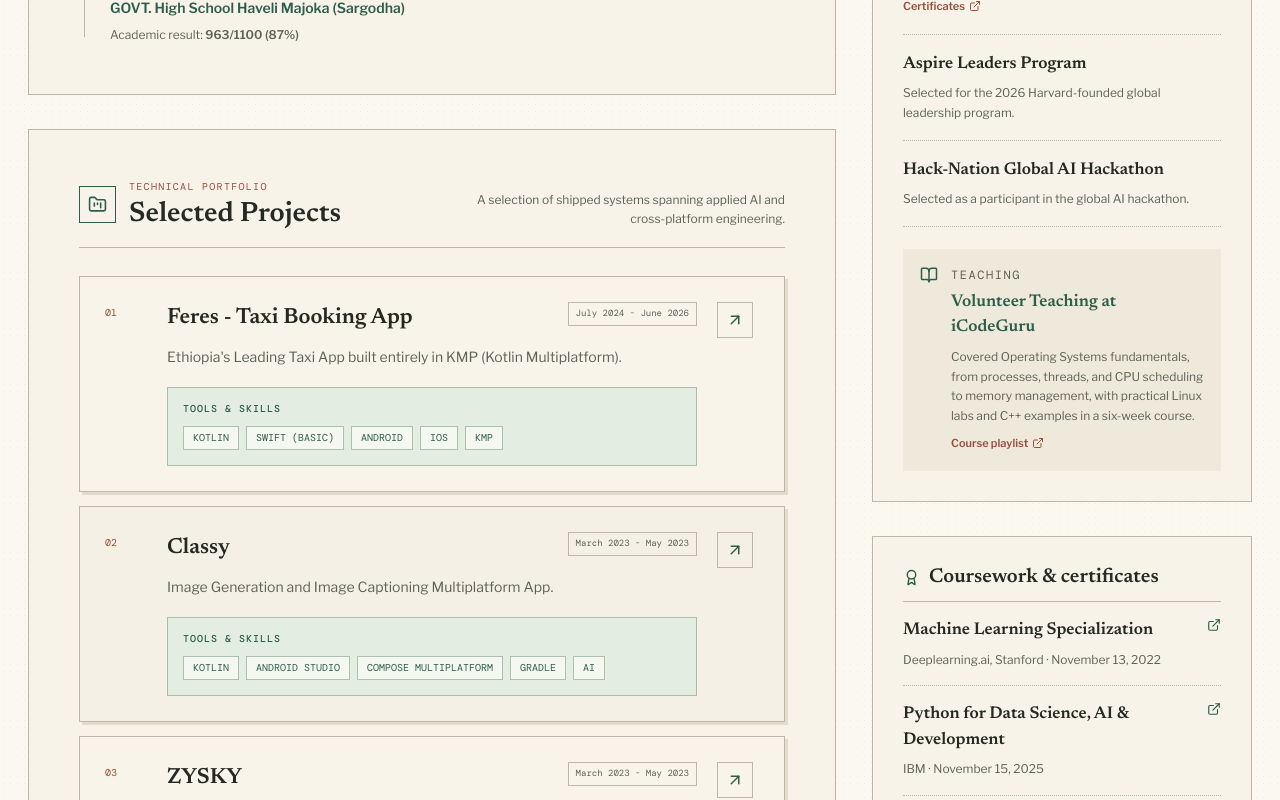
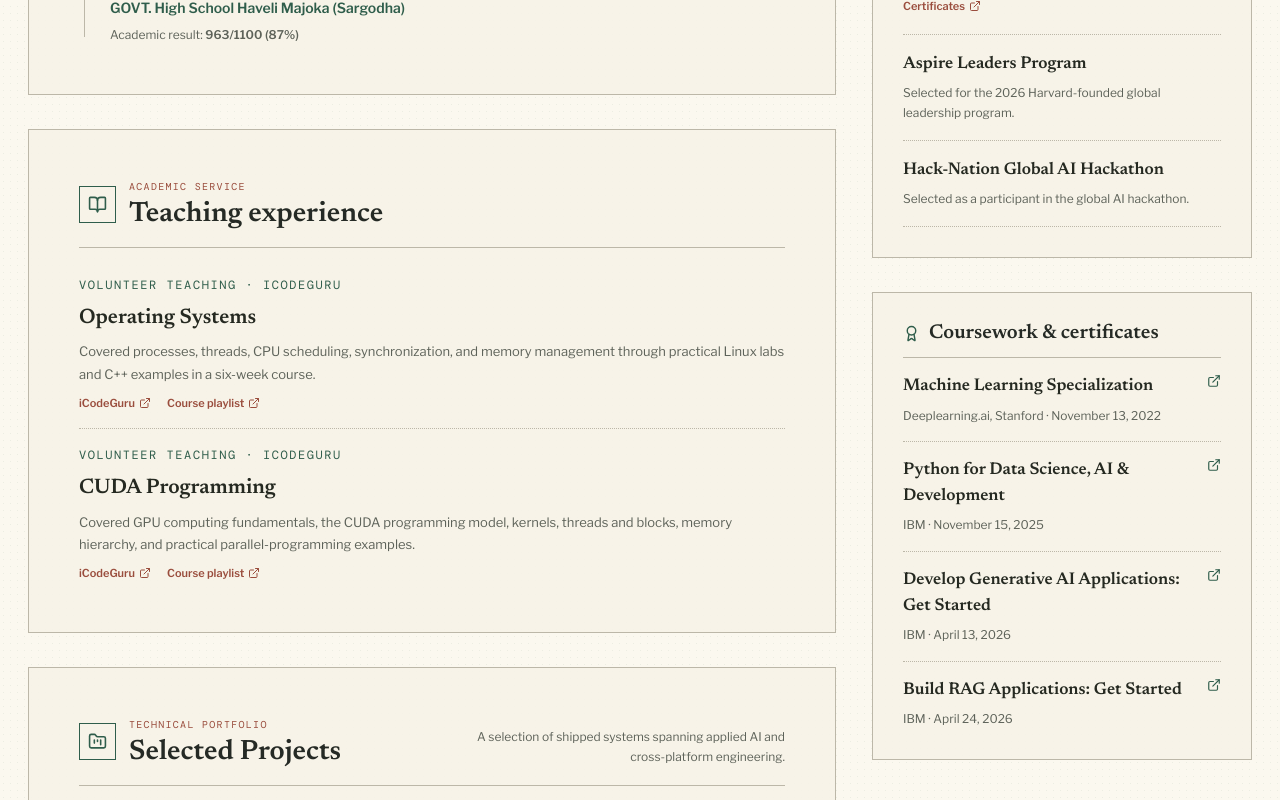
Before and after one commit to zeeshanali-k/devscion-academic, a React (Vite) app: page / in a window 1280 px wide. Shown: the part 1180-1980 px from the top of the page. Built offline with nearby package versions, Linux system fonts and the light colour scheme.

Commit message:
Add teaching section component and global styles
- Created a new TeachingSection component to display teaching experience.
- Integrated teaching experience data from achievements.
- Added new global CSS file for consistent styling across the application.

```diff
--- a/src/App.jsx
+++ b/src/App.jsx
@@ -2,6 +2,7 @@ import { useState } from 'react';
 import NavigationMenu from './components/NavigationMenu';
 import Header from './components/header';
 import EducationSection from './components/education-section';
+import TeachingSection from './components/teaching-section';
 import ProjectsSection from './components/projects-section';
 import AchievementsSection from './components/achievements-section';
 import WorkExperience from './components/work-experience-section';
@@ -22,6 +23,7 @@ export default function Portfolio() {
         <div className="content-grid">
           <div className="main-column">
             <EducationSection />
+            <TeachingSection />
             <ProjectsSection setSelectedProject={setSelectedProject} />
             <WorkExperience onProjectClick={setSelectedProject} />
             <HackathonsSection />
--- a/src/components/NavigationMenu.jsx
+++ b/src/components/NavigationMenu.jsx
@@ -4,6 +4,7 @@ import { FileText, Menu, X } from 'lucide-react';
 const navItems = [
   { id: 'header', label: 'About' },
   { id: 'education', label: 'Education' },
+  { id: 'teaching', label: 'Teaching' },
   { id: 'projects', label: 'Selected work' },
   { id: 'workExperience', label: 'Experience' },
   { id: 'hackathons', label: 'Research builds' },
--- a/src/components/achievements-section.jsx
+++ b/src/components/achievements-section.jsx
@@ -1,5 +1,5 @@
-import { Award, BookOpen, ExternalLink } from 'lucide-react';
-import { achievements, teachingExperience } from '../data/achievements';
+import { Award, ExternalLink } from 'lucide-react';
+import { achievements } from '../data/achievements';
 
 export default function AchievementsSection() {
   return (
@@ -14,16 +14,6 @@ export default function AchievementsSection() {
           </article>
         ))}
       </div>
-
-      <div className="teaching-note">
-        <BookOpen size={18} />
-        <div>
-          <p className="note-label">Teaching</p>
-          <h3>{teachingExperience.title}</h3>
-          <p>{teachingExperience.description}</p>
-          <a href={teachingExperience.playlistUrl} target="_blank" rel="noreferrer">Course playlist <ExternalLink size={12} /></a>
-        </div>
-      </div>
     </section>
   );
 }
--- /dev/null
+++ b/src/components/teaching-section.jsx
@@ -0,0 +1,38 @@
+import { BookOpen, ExternalLink } from 'lucide-react';
+import { teachingExperience } from '../data/achievements';
+
+export default function TeachingSection() {
+  return (
+    <section className="section-block" id="teaching">
+      <div className="section-heading">
+        <span className="section-icon"><BookOpen size={19} /></span>
+        <div>
+          <p className="section-kicker">Academic service</p>
+          <h2>Teaching experience</h2>
+        </div>
+      </div>
+
+      <div className="highlight-list teaching-list">
+        {teachingExperience.map((course) => (
+          <article key={course.id}>
+            <p className="card-meta">Volunteer teaching · {course.organization}</p>
+            <h3>{course.title}</h3>
+            <p>{course.description}</p>
+            <div className="teaching-links">
+              {course.websiteUrl && (
+                <a href={course.websiteUrl} target="_blank" rel="noreferrer">
+                  iCodeGuru <ExternalLink size={12} />
+                </a>
+              )}
+              {course.playlistUrl && (
+                <a href={course.playlistUrl} target="_blank" rel="noreferrer">
+                  Course playlist <ExternalLink size={12} />
+                </a>
+              )}
+            </div>
+          </article>
+        ))}
+      </div>
+    </section>
+  );
+}
--- a/src/data/achievements.js
+++ b/src/data/achievements.js
@@ -32,9 +32,21 @@ export const achievements = [
     }
 ];
 
-export const teachingExperience = {
-    title: 'Volunteer Teaching at iCodeGuru',
-    description: 'Covered Operating Systems fundamentals, from processes, threads, and CPU scheduling to memory management, with practical Linux labs and C++ examples in a six-week course.',
-    websiteUrl: 'https://icode.guru',
-    playlistUrl: 'https://www.youtube.com/playlist?list=PLe-jr3hh4N_lRYkct5UEZTpw0qVLy4I9J'
-};
+export const teachingExperience = [
+    {
+        id: 'operating-systems',
+        title: 'Operating Systems',
+        organization: 'iCodeGuru',
+        description: 'Covered processes, threads, CPU scheduling, synchronization, and memory management through practical Linux labs and C++ examples in a six-week course.',
+        websiteUrl: 'https://icode.guru',
+        playlistUrl: 'https://www.youtube.com/playlist?list=PLe-jr3hh4N_lRYkct5UEZTpw0qVLy4I9J'
+    },
+    {
+        id: 'cuda-programming',
+        title: 'CUDA Programming',
+        organization: 'iCodeGuru',
+        description: 'Covered GPU computing fundamentals, the CUDA programming model, kernels, threads and blocks, memory hierarchy, and practical parallel-programming examples.',
+        websiteUrl: 'https://icode.guru',
+        playlistUrl: 'https://youtube.com/playlist?list=PLJZm-Rgd2Kbg&si=FrlnkF3xs0cxvMBv'
+    }
+];
--- a/src/index.css
+++ b/src/index.css
@@ -132,11 +132,15 @@ h1, h2, h3 { font-family: 'Newsreader', serif; font-weight: 600; }
 .open-source-list article > a { color: var(--green); }
 
 .highlight-list article { padding: 17px 0; border-bottom: 1px dotted var(--line); }
-.highlight-list h3, .teaching-note h3, .certificate-list h3 { margin: 0 0 6px; font-size: 17px; }
-.highlight-list p, .teaching-note p, .certificate-list p { margin: 0; color: var(--muted); font-size: 12px; line-height: 1.65; }
-.highlight-list a, .teaching-note a { display: inline-flex; align-items: center; gap: 4px; margin-top: 9px; color: var(--red); font-size: 11px; font-weight: 600; text-decoration: none; }
-.teaching-note { display: grid; grid-template-columns: 20px 1fr; gap: 11px; margin-top: 22px; padding: 17px; background: var(--paper-dark); color: var(--green); }
-.teaching-note .note-label { margin-bottom: 4px; }
+.highlight-list h3, .certificate-list h3 { margin: 0 0 6px; font-size: 17px; }
+.highlight-list p, .certificate-list p { margin: 0; color: var(--muted); font-size: 12px; line-height: 1.65; }
+.highlight-list a { display: inline-flex; align-items: center; gap: 4px; margin-top: 9px; color: var(--red); font-size: 11px; font-weight: 600; text-decoration: none; }
+.teaching-list article:first-child { padding-top: 0; }
+.teaching-list article:last-child { padding-bottom: 0; border-bottom: 0; }
+.teaching-list .card-meta { margin-bottom: 7px; color: var(--green); }
+.teaching-list h3 { font-size: 21px; }
+.teaching-list > article > p:not(.card-meta) { max-width: 860px; font-size: 13px; line-height: 1.75; }
+.teaching-links { display: flex; flex-wrap: wrap; gap: 16px; }
 .certificate-list > a { display: flex; align-items: flex-start; justify-content: space-between; gap: 10px; padding: 16px 0; border-bottom: 1px dotted var(--line); text-decoration: none; }
 .certificate-list > a:last-child { border: 0; padding-bottom: 0; }
 .certificate-list > a:hover h3 { color: var(--red); }
```
Also changed, not shown: 6 other files (tests, documents, lock files or other folders).
